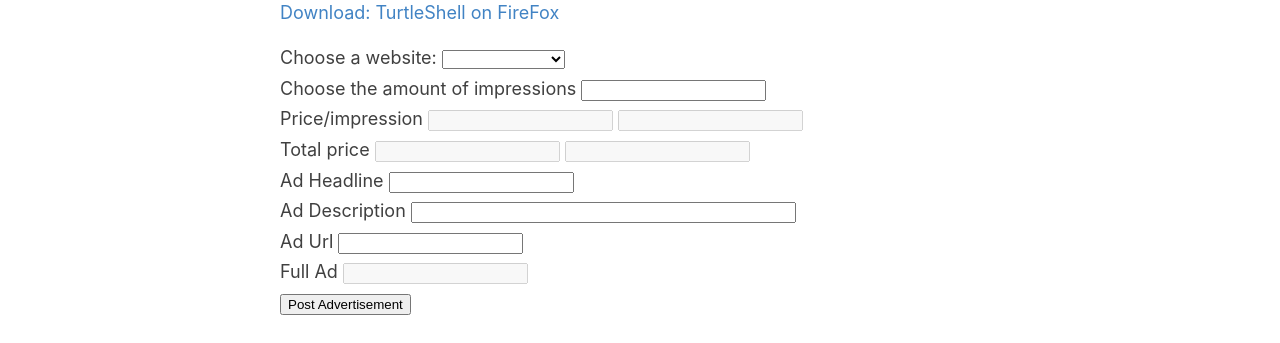
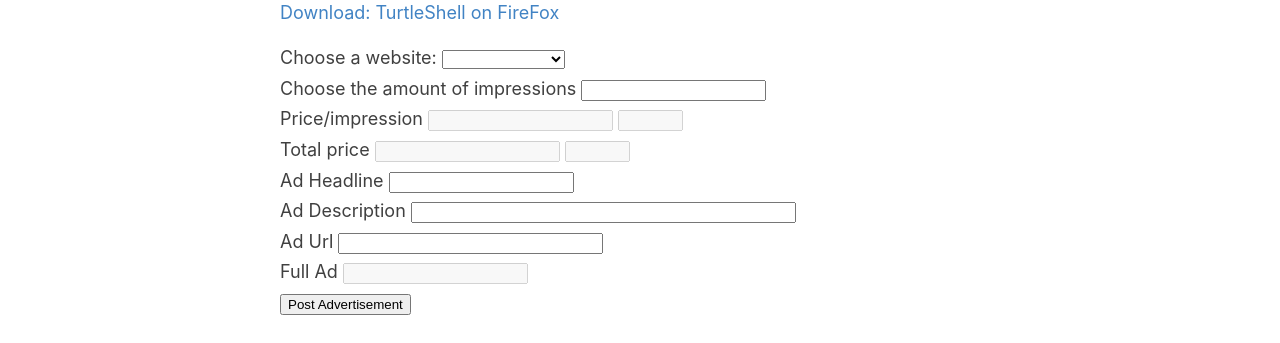
Before and after one commit to TurtleAdNetwork/TurtleAdNetwork.github.io, a Jekyll site: the page built from _pages/ad.md, in a window 1280 px wide. Shown: the part 225-568 px from the top of the page. Built offline with Jekyll 4.4.1, drawn with Linux system fonts in a browser that asks for light colours; nearby versions of some CDN libraries.

Commit message:
Update ad.md

```diff
--- a/_pages/ad.md
+++ b/_pages/ad.md
@@ -26,11 +26,11 @@ permalink: /ad/
     <br>
     <label for="price">Price/impression</label>
     <input type="number" name="price" id="price" disabled>
-    <input class="priceCurrency" disabled>
+    <input class="priceCurrency" size="5%" disabled>
     <br>
     <label for="totalprice" id="totalpricelabel">Total price</label>
     <input type="number" name="totalprice" id="totalprice" disabled>
-    <input class="priceCurrency" disabled>
+    <input class="priceCurrency" size="5%" disabled>
     <br>
     <label for="headlineInput">Ad Headline</label>
     <input name="headlineInput" id="headlineInput" maxlength="35">
@@ -39,7 +39,7 @@ permalink: /ad/
     <input name="descriptionInput" id="descriptionInput" size="45%" maxlength="115">
     <br>
     <label for="urlInput">Ad Url</label>
-    <input type="url" name="urlInput" id="urlInput" maxlength="115">
+    <input type="url" name="urlInput" id="urlInput" size="30%" maxlength="115">
     <br>
     <label for="totalInput">Full Ad</label>
     <input name="totalInput" id="totalInput" maxlength="140" disabled width="150">
```
